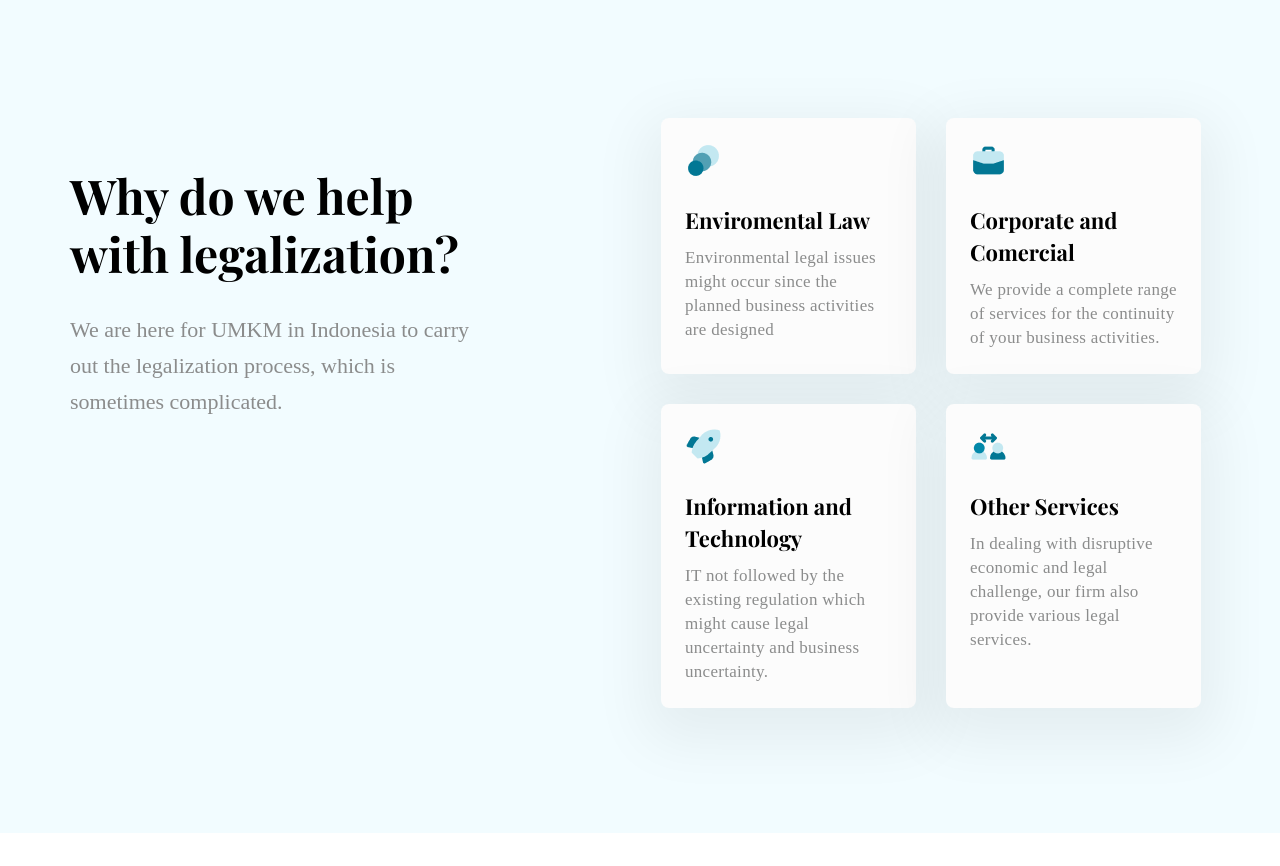
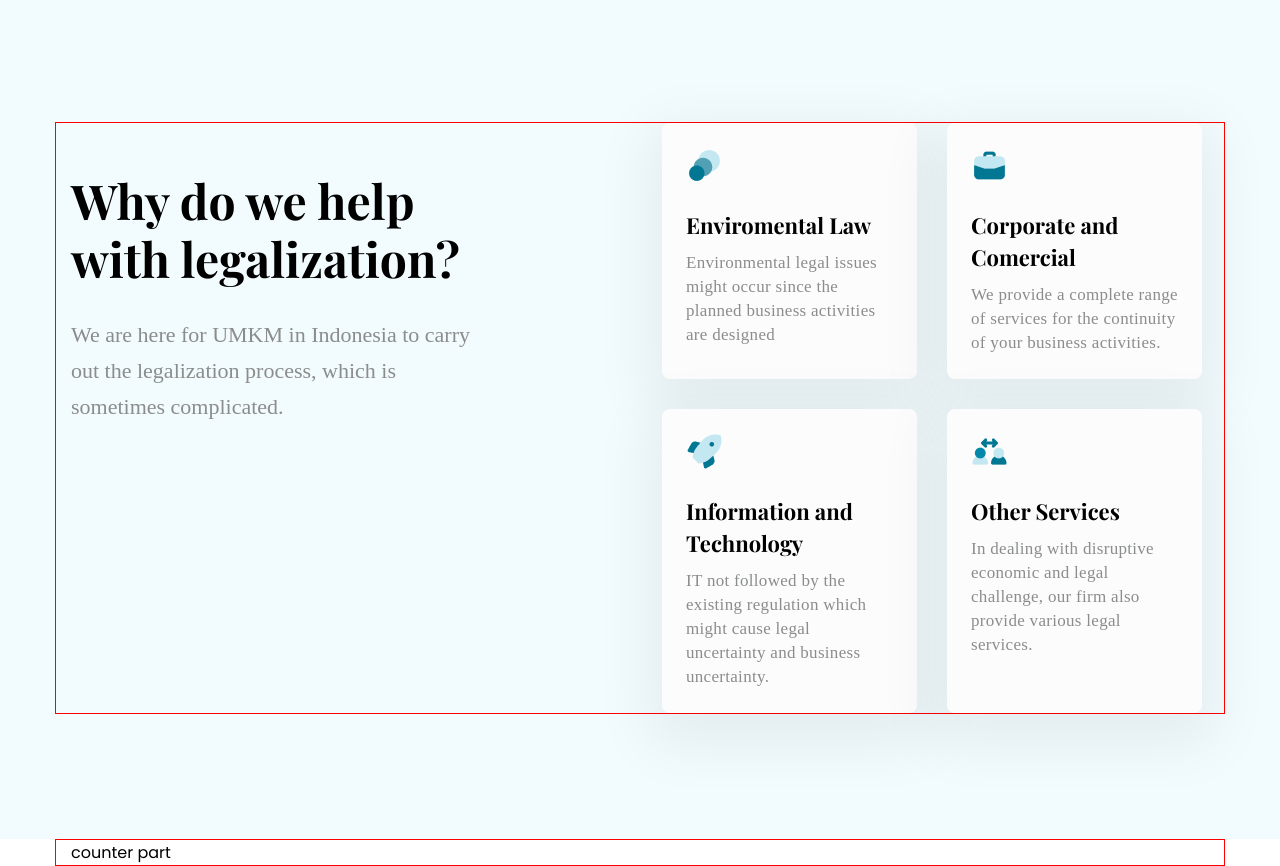
Before and after one commit to Habiba-007/problem_lawyer, a website: page index.html in a window 1280 px wide. Shown: the part 1164-2030 px from the top of the page. Before the commit the page ends 1997 px from the top, so only its background shows below. Drawn offline with nearby package versions, Linux system fonts and the light colour scheme; a web font is replaced by a local one.

Commit message:
counter section created

```diff
--- a/assets/scss/layouts/_container.scss
+++ b/assets/scss/layouts/_container.scss
@@ -1,6 +1,6 @@
 .container{
     width: 1400px;
-    // border: var(--border);
+    border: var(--border);
     margin: auto;
     padding: 0px 15px;
     @include xs(){
--- a/index.html
+++ b/index.html
@@ -180,7 +180,12 @@
             </div>
         </div>
     </section>
-
+    <!-- example   -->
+   <section id="counter">
+    <div class="container">
+        counter part
+    </div>
+   </section>
 </body>
 
 </html>
```
Also changed, not shown: assets/styles/app.css, 1 other file.
